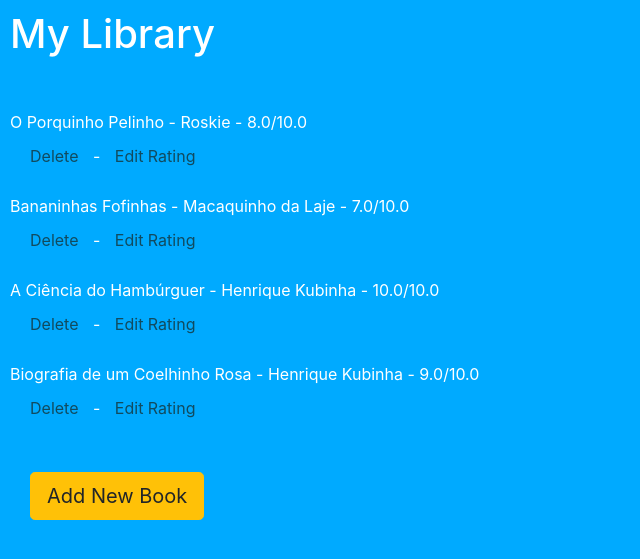
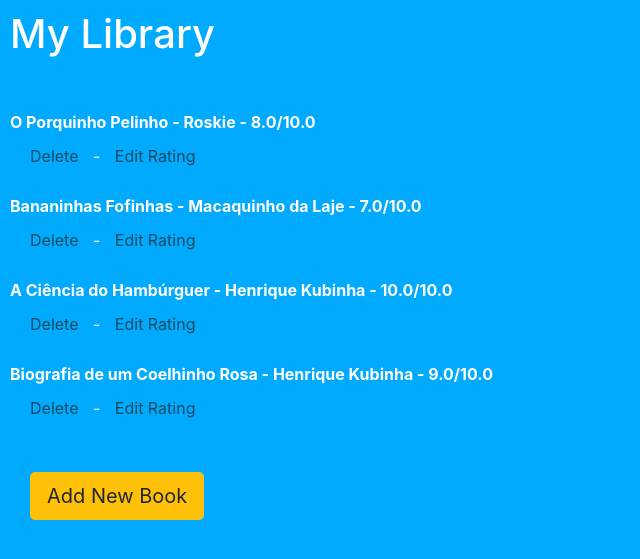
Before and after one commit to HKubinhetz/PersonalLibrary, a Flask app: page / in a window 1280 px wide. Shown: the top 559 px of the page, without its empty margins (0-640 px from the left). Run offline with Flask 2, Linux system fonts and the light colour scheme; data comes from the database, SQL or seed files in the repository.

Commit message:
Styling improvements.

```diff
--- a/static/style.css
+++ b/static/style.css
@@ -1,3 +1,5 @@
+/* ELEMENT SPECIFIC STYLING */
+
 body {
     background-color: #00AAFF;
 }
@@ -7,10 +9,17 @@ h1, h2, p, ul, label {
     padding: 10px;
 }
 
+a {
+    color: #114b5f;
+    padding: 10px;
+}
+
 label {
     color: white;
     padding-left: 15px;
 }
+
+/* CLASS SPECIFIC STYLING */
 
 .btn {
     margin-left: 20px;
@@ -27,8 +36,6 @@ label {
     color: #FFD700;
 }
 
-
-a {
-    color: #114b5f;
-    padding: 10px;
+.book {
+    font-weight: bold;
 }
--- a/templates/index.html
+++ b/templates/index.html
@@ -22,7 +22,7 @@
 
         <ul>
             {% for book in books: %}
-                <li>{{ book["title"] }} - {{ book["author"] }} - {{ book["rating"] }}/10.0 </li>
+                <li class="book">{{ book["title"] }} - {{ book["author"] }} - {{ book["rating"] }}/10.0 </li>
                 <p><a href="/delete/{{book['bookid']}}">Delete</a> - <a href="/edit/{{book['bookid']}}">Edit Rating</a></p>
 
             {% endfor %}
```
